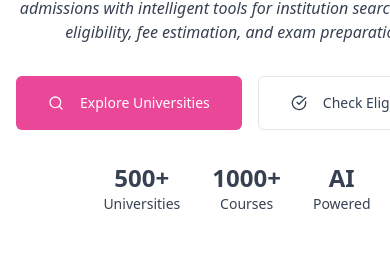
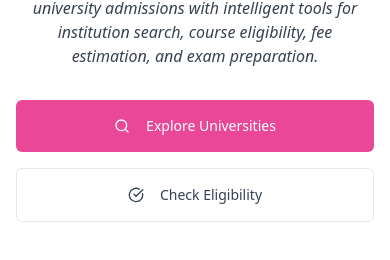
Before and after one commit to GiftinTech/Eduwaka_AI_Assistant, a React (Vite) app in the folder eduwaka_frontend/: page / in a window 390 px wide. Shown: the part 282-542 px from the top of the page. Built offline with nearby package versions, Linux system fonts and the light colour scheme; no server answers.

Commit message:
Fix(backend - Supabase Postgre_db Cloud): host postgre_db on supabase for Render to get access to eduwaka_db. Also, adjust hero section responsive for mobile.

```diff
--- a/eduwaka_frontend/src/components/Hero.tsx
+++ b/eduwaka_frontend/src/components/Hero.tsx
@@ -31,17 +31,13 @@ const Hero = () => {
 
   return (
     <section className="relative flex min-h-screen items-center justify-center overflow-hidden pt-20 md:px-16">
-      {/* Background Pattern - adjusted for a white background */}
       <div className="absolute inset-0 opacity-10">
-        {/* Removed bg-gradient-to-br, replaced with a subtle solid background */}
         <div className="absolute inset-0 bg-gray-50 dark:bg-gray-800"></div>
         <div className="bg-primary-500/20 absolute right-0 top-0 h-96 w-96 rounded-full blur-3xl"></div>{' '}
-        {/* Changed to primary color */}
         <div className="bg-secondary-500/20 absolute bottom-0 left-0 h-96 w-96 rounded-full blur-3xl"></div>{' '}
-        {/* Changed to secondary color */}
       </div>
 
-      <div className="container relative z-10 mx-auto px-4 sm:px-6 lg:px-8">
+      <div className="relative z-10 mx-auto px-4 sm:px-6 lg:px-8">
         <div className="grid items-center gap-12 lg:grid-cols-2">
           {/* Content */}
           <div className="text-center lg:text-left">
@@ -61,7 +57,6 @@ const Hero = () => {
               Simplify Your
               <span className="block bg-gradient-to-r from-blue-600 to-purple-600 bg-clip-text text-transparent">
                 {' '}
-                {/* Using direct gradient for span for clarity */}
                 University Journey
               </span>
             </h1>
@@ -75,7 +70,7 @@ const Hero = () => {
             </p>
 
             <div
-              className={`delay-600 mb-8 flex flex-row justify-center gap-4 transition-all duration-1000 lg:justify-start ${isLoaded ? 'translate-y-0 opacity-100' : 'translate-y-4 opacity-0'}`}
+              className={`delay-600 mb-8 flex flex-col justify-center gap-4 transition-all duration-1000 sm:flex-row lg:justify-start ${isLoaded ? 'translate-y-0 opacity-100' : 'translate-y-4 opacity-0'}`}
             >
               <Button
                 size="lg"
```
